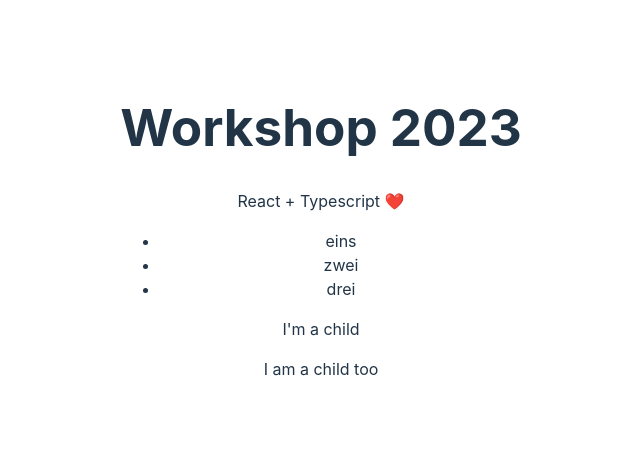
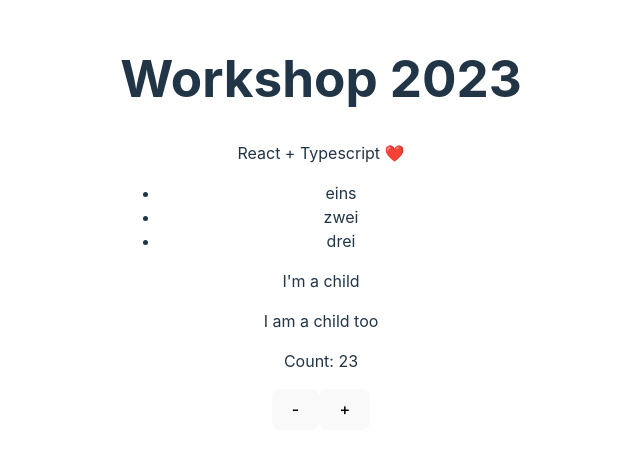
Before and after one commit to sandstorm/react-workshop-2023-09-hands-on, a React (Vite) app: page / in a window 1280 px wide. Shown: the part 177-630 px from the top of the page, without its empty margins (319-959 px from the left). Built offline with nearby package versions, Linux system fonts and the light colour scheme.

Commit message:
TASK: Exercise 3

```diff
--- a/src/App.tsx
+++ b/src/App.tsx
@@ -1,6 +1,7 @@
 import './App.css'
 import AppTitle from './components/AppTitle'
 import ComponentWithChildren from './components/ComponentWithChildren'
+import Counter from './components/Counter'
 import StringList from './components/StringList'
 
 function App() {
@@ -13,6 +14,7 @@
         <p>I'm a child</p>
       </ComponentWithChildren>
       <ComponentWithChildren children={'I am a child too'} />
+      <Counter initialCount={23} step={5} />
     </>
   )
 }
--- /dev/null
+++ b/src/components/Counter.tsx
@@ -0,0 +1,33 @@
+import { memo, useState } from "react"
+
+type CounterProps = {
+    initialCount: number
+    step?: number
+}
+
+const DEFAULT_STEP = 1
+
+const Counter = (props: CounterProps) => {
+    const [count, setCount] = useState(props.initialCount)
+    const step = props.step ?? DEFAULT_STEP
+
+    const handleIncrement = () => {
+        setCount(count => count + step)
+    }
+
+    const handleDecrement = () => {
+        setCount(count - step)
+    }
+
+    return (
+        <div className="counter">
+            <p>Count: {count}</p>
+            <button onClick={handleDecrement}>-</button>
+            <button onClick={handleIncrement}>+</button>
+        </div>
+    )
+}
+
+const MemoizedCounter = memo(Counter)
+
+export default MemoizedCounter
```
